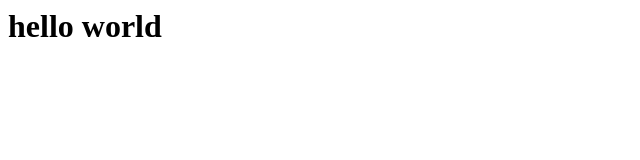
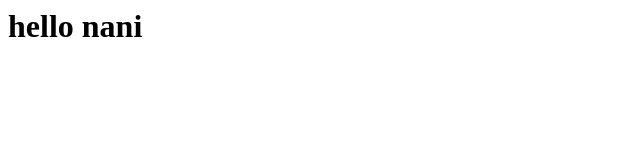
Before and after one commit to Susheeldevops/susheel.github.io, a plain HTML site: page index.html in a window 1280 px wide. Shown: the full height of the page, 0-640 px from the left. Drawn offline with Linux system fonts and the light colour scheme.

Commit message:
modified index.html

```diff
--- a/index.html
+++ b/index.html
@@ -3,7 +3,7 @@
 	<head><head>
 	<body>
 	<div>
-		<h1>hello world</h1>
+		<h1>hello nani</h1>
 	</div>
 
 </html>
```
